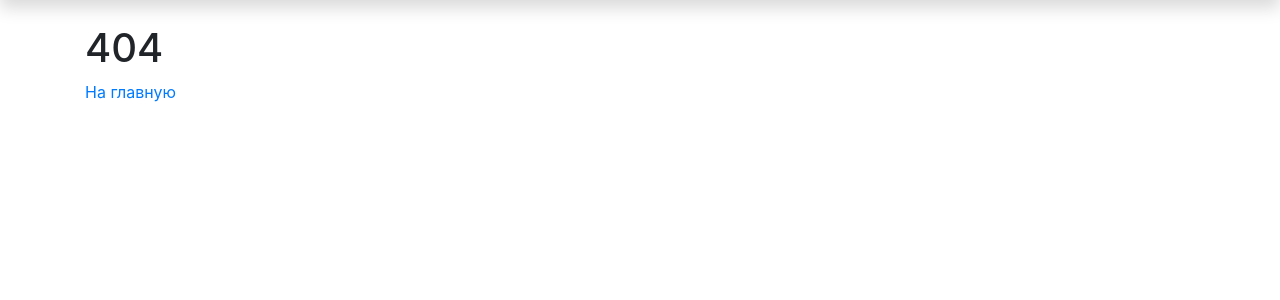
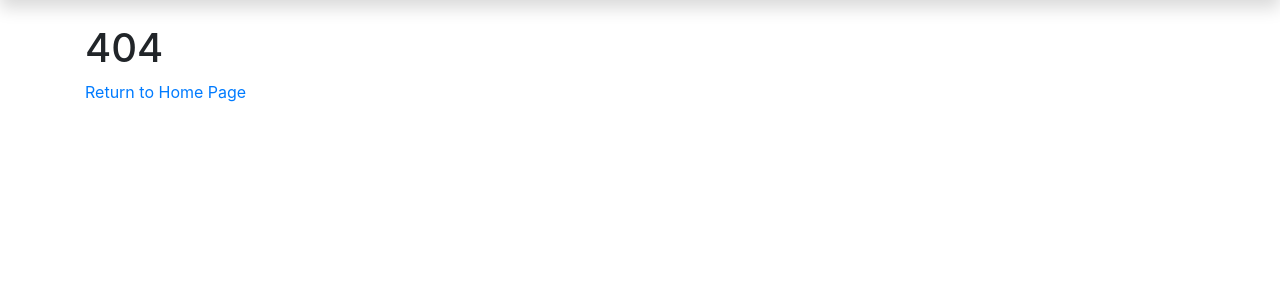
Before and after one commit to valeriisydorov/workout, a PHP site: page /error in a window 1280 px wide. Shown: the part 56-356 px from the top of the page. Run offline with PHP 8.4, Linux system fonts and the light colour scheme.

Commit message:
Translation of links to the main page in English

```diff
--- a/views/edit.php
+++ b/views/edit.php
@@ -15,6 +15,6 @@
             <input type="submit" value="Edit article" class="btn btn-primary">
         </form>
         <a href="<?= ROOT ?>/view/<?= $article['id'] ?>">Назад</a>
-        <a href="<?= ROOT ?>" class="d-inline-block mt-3">На главную</a>
+        <a href="<?= ROOT ?>" class="d-inline-block mt-3">Return to Home Page</a>
     </div>
 </div>
--- a/views/error.php
+++ b/views/error.php
@@ -1,2 +1,4 @@
 <h1>404</h1>
-<a href="<?= ROOT ?>">На главную</a>
+<p>
+    <a href="<?= ROOT ?>">Return to Home Page</a>
+</p>
--- a/views/view.php
+++ b/views/view.php
@@ -5,4 +5,4 @@
 <?php if (is_auth()): ?>
     <a href="<?= ROOT ?>/edit/<?= $article['id'] ?>">Изменить</a>
 <?php endif; ?>
-<a href="<?= ROOT ?>">На главную</a>
+<a href="<?= ROOT ?>">Return to Home Page</a>
```
